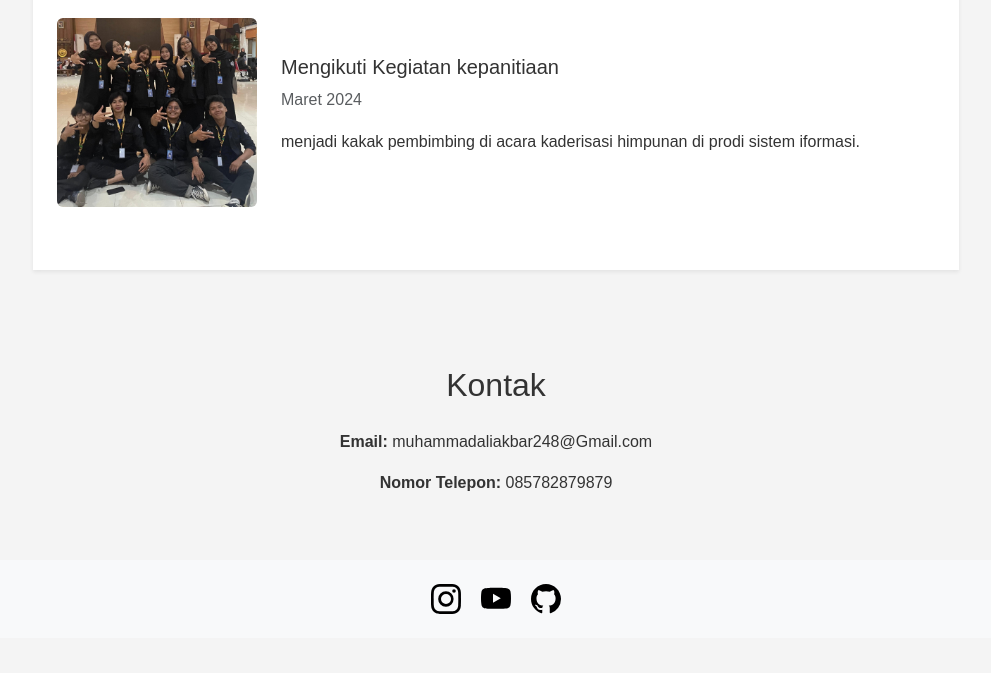
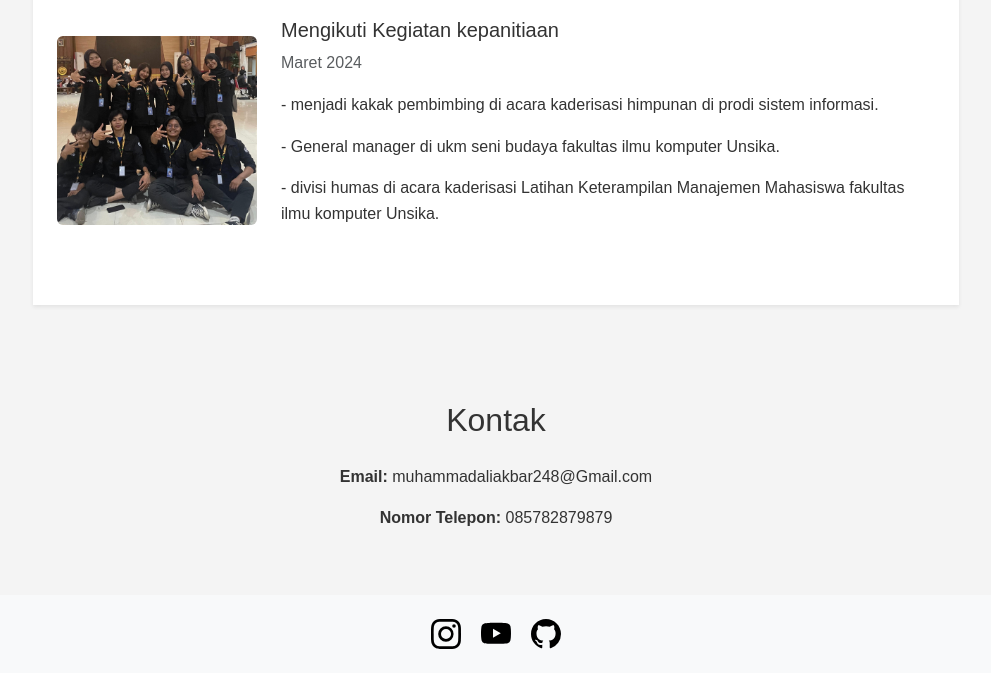
Before and after one commit to MUHAMMADALIAKBAR22/TUGAS_UTS_PBW, a plain HTML site: page index.html in a window 1280 px wide. Shown: the part 2541-3214 px from the top of the page, without its empty margins (144-1135 px from the left). Before the commit the page ends 3179 px from the top, so only its background shows below. Drawn offline with nearby package versions, Linux system fonts and the light colour scheme.

Commit message:
update lagi

```diff
--- a/index.html
+++ b/index.html
@@ -116,7 +116,9 @@
                             <div>
                                 <h5>Mengikuti Kegiatan kepanitiaan</h5>
                                 <p class="text-muted">Maret 2024</p>
-                                <p>menjadi kakak pembimbing di acara kaderisasi himpunan di prodi sistem iformasi.</p>
+                                <p>- menjadi kakak pembimbing di acara kaderisasi himpunan di prodi sistem informasi.</p>
+                                <p>- General manager di ukm seni budaya fakultas ilmu komputer Unsika.</p>
+                                <p>- divisi humas di acara kaderisasi Latihan Keterampilan Manajemen Mahasiswa fakultas ilmu komputer Unsika.</p>
                             </div>
                         </div>
                     </div>
```
